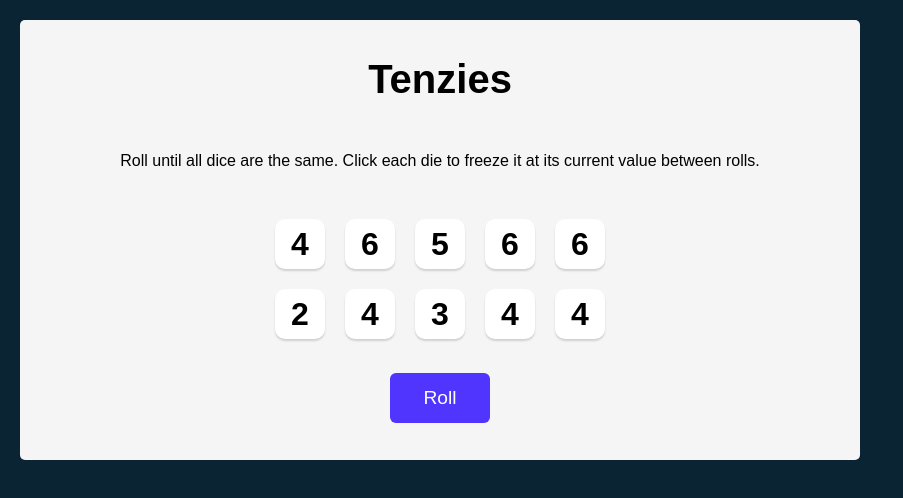
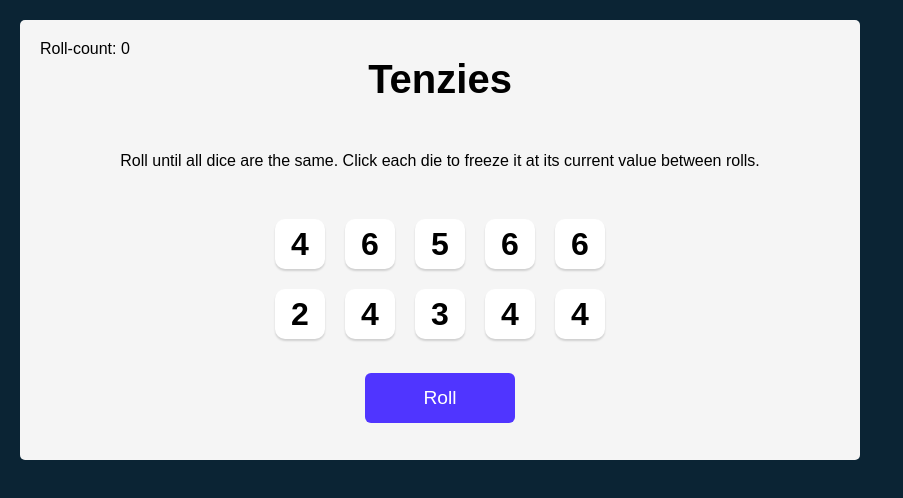
Before and after one commit to Seongbae94/Tenzies, a React (Create React App) app: page / in a window 1280 px wide. Shown: the top 498 px of the page, without its empty margins (0-903 px from the left). Built offline with nearby package versions, Linux system fonts and the light colour scheme.

Commit message:
additional feature
add roll count

```diff
--- a/src/App.js
+++ b/src/App.js
@@ -35,6 +35,7 @@ function App() {
   const ReRollClickHandler = () => {
     randomDiceNumber();
     setTenzies(false);
+    setCount(0);
   };
 
   const DiceClickHandler = (id) => {
@@ -72,6 +73,7 @@ function App() {
   return (
     <main>
       {tenzies && <Confetti />}
+      <div className="count">Roll-count: {count}</div>
       <h1 className="title">Tenzies</h1>
       <p className="instructions">
         Roll until all dice are the same. Click each die to freeze it at its
--- a/src/index.css
+++ b/src/index.css
@@ -15,6 +15,7 @@ main {
   flex-direction: column;
   justify-content: space-around;
   align-items: center;
+  position:relative;
 }
 
 .title {
@@ -46,7 +47,7 @@ main {
 
 .roll-dice {
   height: 50px;
-  width: 100px;
+  width: 150px;
   border: none;
   border-radius: 6px;
   background-color: #5035FF;
@@ -62,3 +63,9 @@ main {
 .roll-dice:active {
   box-shadow: inset 5px 5px 10px -3px rgba(0, 0, 0, 0.7);
 }
+
+.count {
+  position: absolute;
+  top: 20px;
+  left: 20px;
+}
```
